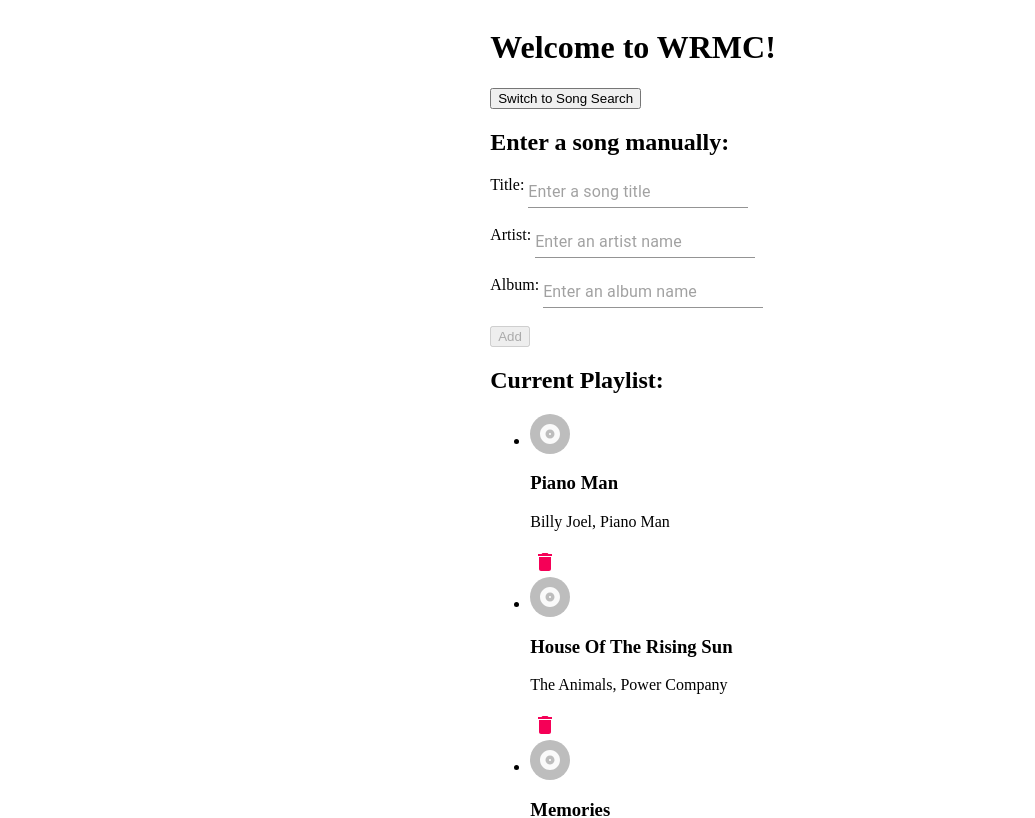
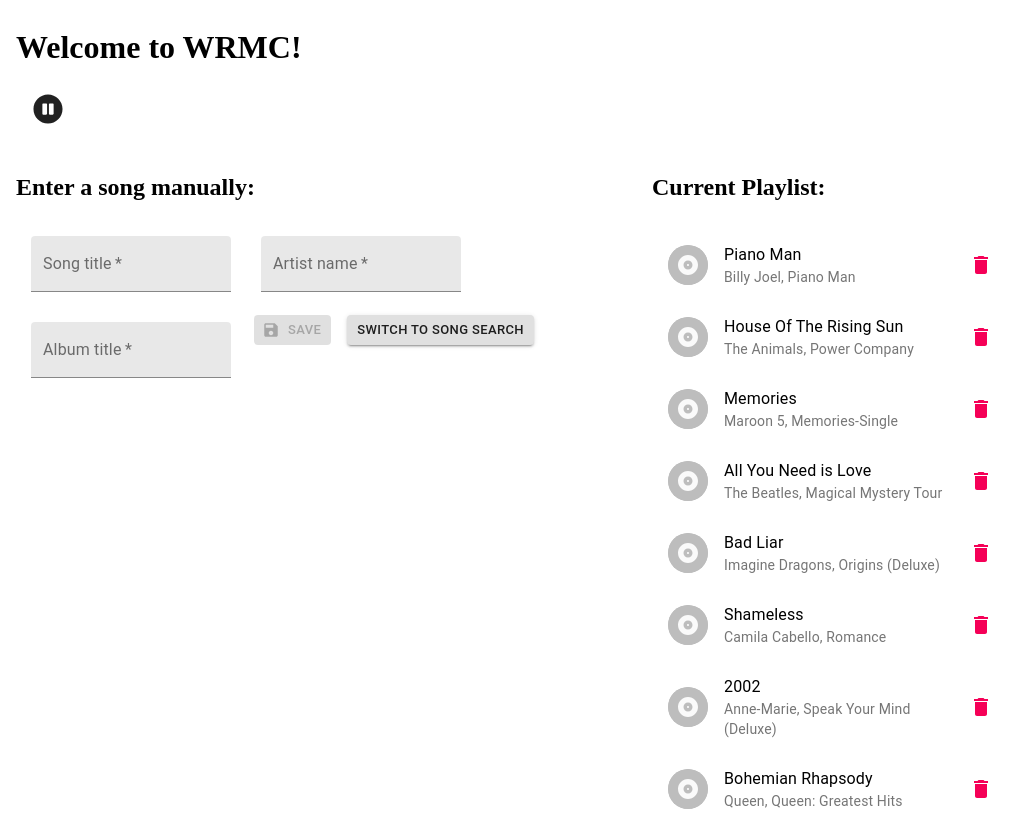
Before and after one commit to csci312-s21/project-amber-ayeaye, a Next.js app: page / in a window 1280 px wide. Shown: the top 818 px of the page, without its empty margins (0-1035 px from the left). Built offline with nearby package versions, Linux system fonts and the light colour scheme.

Commit message:
added styling to song components and created play button. Play button currently does not function and upon refresh, the spacing of the textInputFields gets messed up.

```diff
--- a/package.json
+++ b/package.json
@@ -20,16 +20,20 @@
   "dependencies": {
     "@material-ui/core": "^4.11.3",
     "@material-ui/icons": "^4.11.2",
+    "@material-ui/styles": "^4.11.3",
+    "clsx": "^1.1.1",
     "next": "10.0.8",
     "prop-types": "^15.7.2",
     "react": "17.0.1",
-    "react-dom": "17.0.1"
+    "react-dom": "17.0.1",
+    "react-icons": "^4.2.0"
   },
   "devDependencies": {
     "@testing-library/jest-dom": "^5.11.9",
     "@testing-library/react": "^11.2.5",
     "babel-eslint": "^10.1.0",
     "babel-jest": "^26.6.3",
+    "babel-plugin-styled-components": "^1.12.0",
     "eslint": "^7.21.0",
     "eslint-plugin-react": "^7.22.0",
     "husky": "^4.3.8",
--- a/src/components/ManualEntry.js
+++ b/src/components/ManualEntry.js
@@ -4,8 +4,25 @@
 import PropTypes from "prop-types";
 import { useState } from "react";
 import TextField from "@material-ui/core/TextField";
+import { makeStyles } from '@material-ui/core/styles';
+import Button from '@material-ui/core/Button';
+import SaveIcon from '@material-ui/icons/Save';
+import Grid from '@material-ui/core/Grid';
 
-export default function ManualEntry({addSong, switchMode}) {
+
+const useStyles = makeStyles((theme) => ({
+  entryField: {
+    margin: '15px !important',
+    width: '25ch !important',
+  },
+  button: {
+    margin: theme.spacing(1),
+  },
+}));
+
+
+export default function ManualEntry({ addSong, switchMode }) {
+  const classes = useStyles();
   const [title, setTitle] = useState("");
   const [artist, setArtist] = useState("");
   const [album, setAlbum] = useState("");
@@ -18,71 +35,67 @@
   }
 
   const titleInput =
-  <div>
-    <label>Title: </label>
     <TextField
-      id="titleInput"
-      placeholder="Enter a song title"
+      margin="2"
+      className={classes.entryField}
+      required id="titleInput" label="Song title" type="search" variant="filled"
       value={title}
       onChange={(event) => setTitle(event.target.value)}
     />
-  </div>
 
   const artistInput =
-    <div>
-      <label>Artist: </label>
     <TextField
-        id="artistInput"
-        placeholder="Enter an artist name"
+      className={classes.entryField}
+      required id="artistInput" label="Artist name" type="search" variant="filled"
       value={artist}
       onChange={(event) => setArtist(event.target.value)}
     />
-    </div>
 
   const albumInput =
-      <div>
-        <label>Album: </label>
     <TextField
-          id="albumInput"
-          placeholder="Enter an album name"
+      className={classes.entryField}
+      required id="albumInput" label="Album title" type="search" variant="filled"
       value={album}
       onChange={(event) => setAlbum(event.target.value)}
     />
-      </div>
 
   const addButton =
-      <div>
-        <button
+    <Button
       id="addButton"
-          onClick={() => addAndReset({title: title, artist: artist, album: album})}
-          disabled={title === "" || artist === "" || album === ""}>
-          Add
-          </button>
-      </div>
+      variant="contained"
+      color="primary"
+      size="small"
+      className={classes.button}
+      startIcon={<SaveIcon />}
+      onClick={() => addAndReset({ title: title, artist: artist, album: album })}
+      disabled={title === "" || artist === "" || album === ""}
+    >
+      Save
+      </Button>
+
 
   const switchButton =
-      <div>
-        <button
+    <Button
+      variant="contained"
       id="switchButton"
+      size="small"
+      className={classes.button}
       onClick={() => switchMode()}>
-          Switch to Song Search
-          </button>
-      </div>
+      Switch to Song Search</Button>
 
   return (
-    <div>
-      {switchButton}
+    <Grid>
+
       <h2>
         Enter a song manually:
       </h2>
+      <form className={classes.root} noValidate autoComplete="off">
         {titleInput}
-      <br />
         {artistInput}
-      <br />
         {albumInput}
-      <br />
-      {addButton}
-    </div>
+        {addButton}{switchButton}
+      </form>
+      </Grid>
   );
 }
 
--- /dev/null
+++ b/src/components/PlayButton.js
@@ -0,0 +1,32 @@
+import { useState } from "react";
+import { FaPlayCircle, FaPauseCircle } from 'react-icons/fa';
+import Button from '@material-ui/core/Button';
+
+export default function PlayButton({ isPlaying, playOrPause }) {
+
+  const url = "http://boombox.middlebury.edu:8000/";
+  // const audio = new Audio(url);
+
+  const playAudio = () => {
+    audio.play()
+  }
+
+  return (
+    <div>
+
+      {isPlaying ? <Button variant="link" onClick={() => playOrPause()}>
+      <FaPlayCircle size={30}/>
+      </Button> : <Button variant="link" onClick={() => playOrPause()}>
+      <FaPauseCircle size={30}/>
+      </Button>}
+
+
+
+      <audio className="audio-element">
+        <source src="http://boombox.middlebury.edu:8000/" type="audio/mpeg">
+        </source>
+      </audio>
+    </div>
+  );
+
+}
--- a/src/components/Playlist.js
+++ b/src/components/Playlist.js
@@ -2,29 +2,36 @@
 // Visual component to present a playlist of Songs
 
 import PropTypes from "prop-types";
+import { makeStyles } from '@material-ui/core/styles';
+import Song from "./Song";
+import List from '@material-ui/core/List';
 
-import Song from "./Song";
+const useStyles = makeStyles((theme) => ({
+  root: {
+    width: '100%',
+    maxWidth: 360,
+    backgroundColor: theme.palette.background.paper,
+  },
+}));
 
-export default function Playlist({songs, deleteSong}) {
-
-    const songComponents = songs.map( (song) =>
-        <li key={song.id}>
-            <Song song={song} deleteSong={deleteSong}/>
-        </li>
+export default function Playlist({ songs, deleteSong }) {
+  const classes = useStyles();
+  const songComponents = songs.map((song) =>
+    <Song song={song} deleteSong={deleteSong} />
   );
 
   return (
-        <div>
+    <div className={classes.root}>
       <h2>
         Current Playlist:
       </h2>
-            <ul>
+      <List>
         {songComponents}
-            </ul>
+      </List>
     </div>
   );
 }
 
 Playlist.propTypes = {
-  songs:PropTypes.arrayOf(PropTypes.object).isRequired,
+  songs: PropTypes.arrayOf(PropTypes.object).isRequired,
 };
--- a/src/components/Song.js
+++ b/src/components/Song.js
@@ -1,37 +1,43 @@
 // Song.js
 // Visual component for presenting a song in a playlist
 import PropTypes from "prop-types";
-import IconButton from "@material-ui/core/IconButton";
-import Avatar from "@material-ui/core/Avatar";
 import DeleteIcon from "@material-ui/icons/Delete";
 import AlbumIcon from "@material-ui/icons/Album";
+import { makeStyles } from '@material-ui/core/styles';
 
-export default function Song({song, deleteSong}) {
+import {
+  IconButton,
+  Avatar,
+  List,
+  ListItem,
+  ListItemText,
+  ListItemAvatar
+} from '@material-ui/core';
 
-    const image= "https://lastfm.freetls.fastly.net/i/u/174s/54b37d139a3e4656817f66e794492302.png"
 
-    const defaultAvatar = <Avatar> <AlbumIcon /> </Avatar>;
-    const customAvatar = <Avatar variant="square" alt="album artwork" src={image}/>;
+export default function Song({ song, deleteSong }) {
 
-    return (
+  const image = "https://lastfm.freetls.fastly.net/i/u/174s/54b37d139a3e4656817f66e794492302.png"
 
-        <div>
-        {song.artwork ? customAvatar : defaultAvatar}
-
-            <h3>
-                {song.title}
-            </h3>
-            <p>
-                {song.artist}, {song.album}
-            </p>
-            <IconButton color="secondary" size="small" onClick={() => deleteSong(song)}>
-                <DeleteIcon />
-            </IconButton>
-        </div>
-    );
+  const defaultAvatar = <Avatar> <AlbumIcon /> </Avatar>;
+  const customAvatar = <Avatar variant="square" alt="album artwork" src={image} />;
+  let songInfo = song.artist + ", " + song.album;
+  return (
+    <ListItem key={song.id}>
+      <ListItemAvatar>
+        <Avatar>
+          {song.artwork ? customAvatar : defaultAvatar}
+        </Avatar>
+      </ListItemAvatar>
+      <ListItemText primary={song.title} secondary={songInfo} />
+      <IconButton color="secondary" size="small" onClick={() => deleteSong(song)}>
+        <DeleteIcon />
+      </IconButton>
+    </ListItem>
+  );
 }
 
 Song.propTypes = {
-  song:PropTypes.object.isRequired,
-  deleteSong:PropTypes.func.isRequired,
+  song: PropTypes.object.isRequired,
+  deleteSong: PropTypes.func.isRequired,
 };
--- a/src/pages/index.js
+++ b/src/pages/index.js
@@ -1,10 +1,12 @@
 import {useState} from "react";
+import Head from "next/head";
+import styles from "../styles/Home.module.css";
+import Playlist from "../components/Playlist";
+import PlayButton from "../components/PlayButton";
 
-import Head from "next/head";
+import Grid from '@material-ui/core/Grid';
 
-import styles from "../styles/Home.module.css";
 
-import Playlist from "../components/Playlist";
 
 //import SongAdder from "../components/SongAdder";
 
@@ -18,6 +20,16 @@
 
     const [currentSongs, setCurrentSongs] = useState(sampleData);
     const [addingMode, setAddingMode] = useState("search"); // other option is "manual"
+    const [isPlaying, setIsPlaying] = useState(false);
+
+    const playOrPause = () => {
+      if(isPlaying){
+        setIsPlaying(false);
+      } else{
+        setIsPlaying(true);
+      }
+    }
+
 
     const switchMode = () => {
       if (addingMode === "search") {
@@ -33,7 +45,7 @@
     };
 
     const addSong = (newSong) => {
-        const newSongs = [...currentSongs, newSong];
+        const newSongs = [newSong, ...currentSongs];
         setCurrentSongs(newSongs);
     };
 
@@ -49,10 +61,23 @@
             <h1>
             Welcome to WRMC!
             </h1>
+
+
+          <Grid container spacing={3}>
             {/*<SongAdder addSong={addSong}/>*/}
             {/*<SearchBar callback={addSong}/>*/}
-            <ManualEntry addSong={addSong} switchMode={switchMode}/>
-            <Playlist songs={currentSongs} deleteSong={deleteSong}/>
+
+            <Grid item xs={12}justify="center" alignItems="center">
+            <PlayButton isPlaying = {isPlaying} playOrPause = {playOrPause}/>
+            </Grid>
+
+            <Grid item xs={6}justify="center" alignItems="center">
+              <ManualEntry addSong={addSong} switchMode={switchMode}/>
+            </Grid>
+            <Grid item xs={6}>
+              <Playlist songs={currentSongs} deleteSong={deleteSong}/>
+            </Grid>
+          </Grid>
         </main>
 
         <footer>A CS 312 Project</footer>
```
Also changed, not shown: src/components/TextFieldInput.js (added, +32 -0 lines), .babelrc, 1 other file (tests, documents, lock files or other folders). Lines whose indentation alone changed are shown as unchanged.
